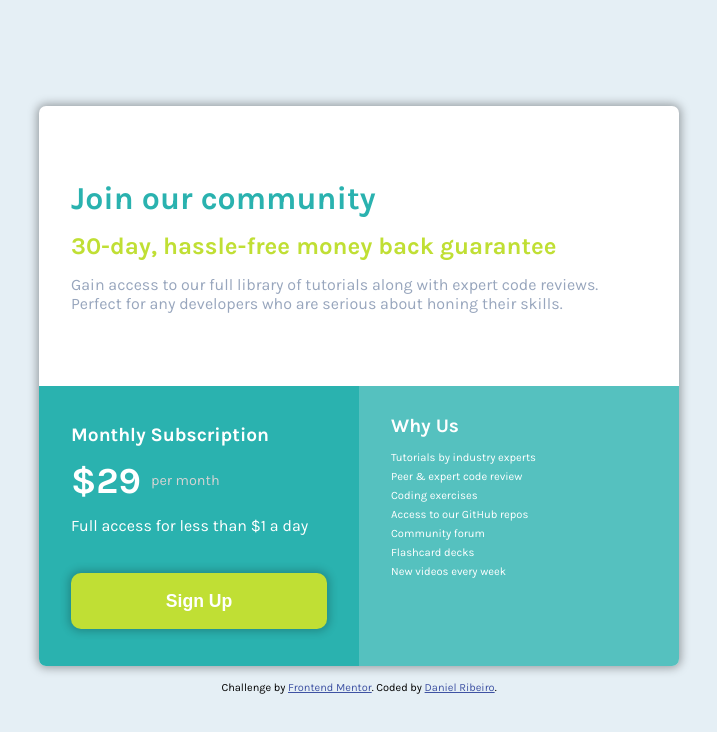
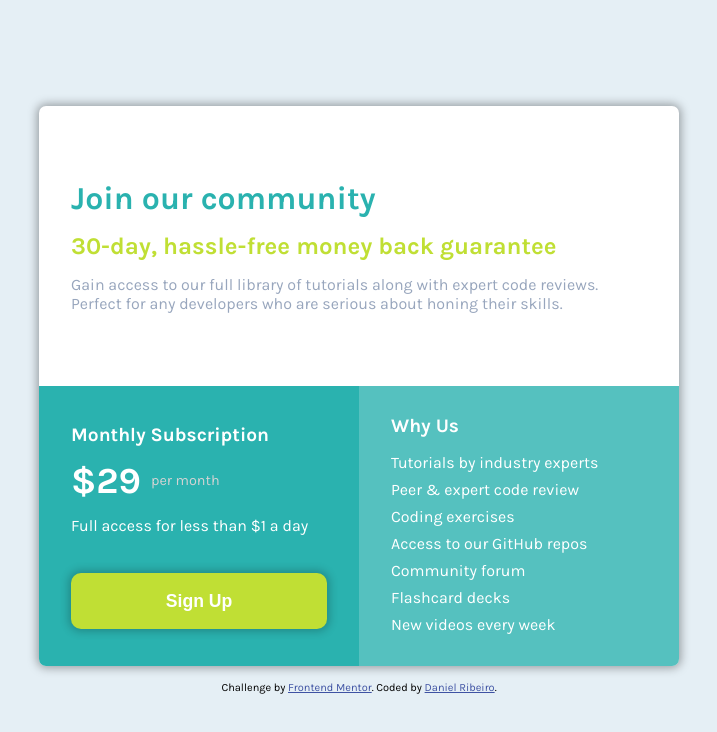
Before and after one commit to danieldribeiro/Single-price-grid-component, a plain HTML site: page index.html in a window 1280 px wide. Shown: the whole page, without its empty margins (281-998 px from the left). Drawn offline with Linux system fonts and the light colour scheme.

Commit message:
Add files via upload

```diff
--- a/styles.css
+++ b/styles.css
@@ -135,9 +135,9 @@ body{
     height: 80%;
     display: flex;
     flex-direction: column;
-    gap: 6px;
+    gap: 8px;
     color: white;
-    font-size: 0.7rem;
+    font-size: 1rem;
 }
 
 .bottom-title{
```
